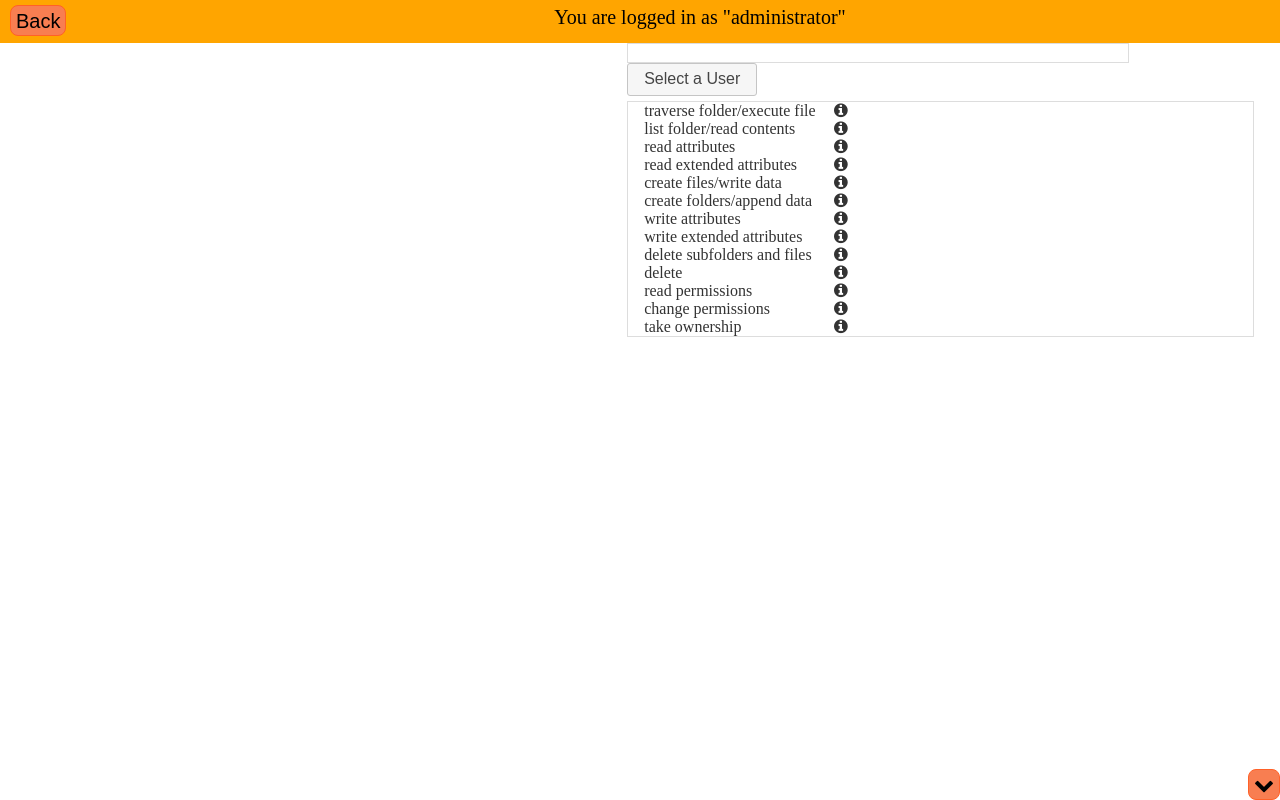
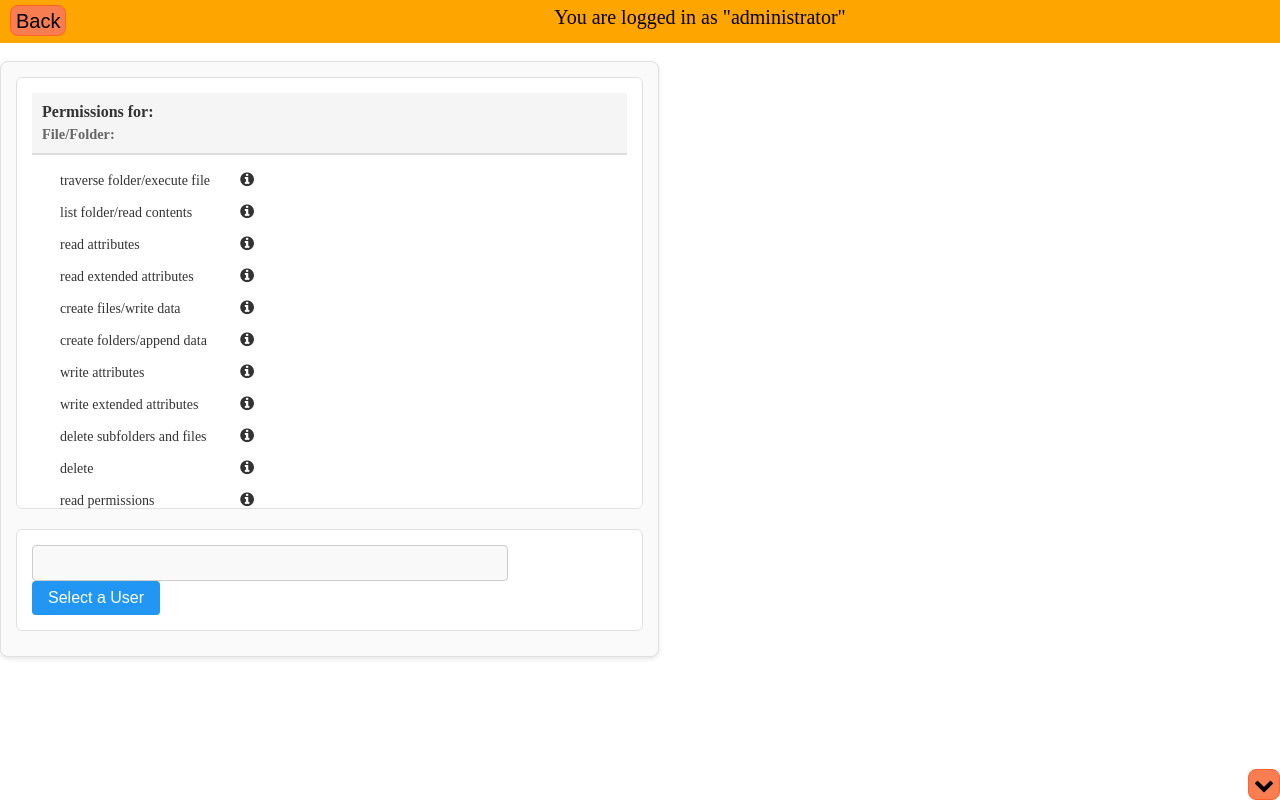
Before and after one commit to CSE256-Fall25/problem-solving-project-ps3, a website: page index.html in a window 1280 px wide. Drawn offline with nearby package versions, Linux system fonts and the light colour scheme; no server answers; a script that the page names is missing; a web font is replaced by a local one.

Commit message:
make side panel nicer

```diff
--- a/fileperms_style.css
+++ b/fileperms_style.css
@@ -1,14 +1,14 @@
 .file {
-    padding: 8;
+    padding: 8px;
     border-bottom: 1px solid #dddddd;
 }
 
 .section {
-    margin-bottom: 5px;
+    margin-bottom: 10px;
 }
 
 .ui-selected {
-    background: #007fff;
+    background: #2196F3;
     color: white;
 }
 
@@ -18,6 +18,75 @@
     right: 0;
 }
 
+#sidepanel {
+    padding: 15px;
+    background-color: #fafafa;
+    border-radius: 8px;
+    border: 1px solid #e0e0e0;
+    box-shadow: 0 2px 4px rgba(0,0,0,0.1);
+}
+
+#effpermpanel {
+    background-color: white;
+    border-radius: 6px;
+    padding: 15px;
+    margin-bottom: 20px;
+    border: 1px solid #e0e0e0;
+    max-height: 400px;
+}
+
+#userselfield_line {
+    background-color: white;
+    padding: 15px;
+    border-radius: 6px;
+    border: 1px solid #e0e0e0;
+    margin-top: 15px;
+}
+
+#userselfield_field {
+    padding: 8px 12px;
+    border-radius: 4px;
+    border: 1px solid #ccc;
+    background-color: #f9f9f9;
+}
+
+#userselfield_button {
+    padding: 8px 16px;
+    background-color: #2196F3;
+    color: white;
+    border: none;
+    border-radius: 4px;
+    cursor: pointer;
+    transition: background-color 0.3s;
+}
+
+#userselfield_button:hover {
+    background-color: #1976D2;
+}
+
+.effective_perm_name {
+    padding: 8px 12px;
+    font-size: 14px;
+}
+
+.effectivecheckcell {
+    text-align: center;
+    color: #4CAF50;
+}
+
+.permbutton {
+    margin-left: 10px;
+    padding: 6px 12px;
+    background-color: #f5f5f5;
+    border: 1px solid #ddd;
+    border-radius: 4px;
+    transition: all 0.2s;
+}
+
+.permbutton:hover {
+    background-color: #e8e8e8;
+    border-color: #999;
+}
 
 #mturk-top-banner-drop-down-content {
     position: absolute;
--- a/view.js
+++ b/view.js
@@ -22,7 +22,7 @@ let effective_permissions_panel = define_new_effective_permissions('effpermpanel
 let user_select_field = define_new_user_select_field('userselfield', 'Select a User', change_selected_user);
 let explanations_dialog = define_new_dialog('expdialog');
 
-$('#sidepanel').append([user_select_field, effective_permissions_panel]);
+$('#sidepanel').append([effective_permissions_panel, user_select_field]);
 
 $('.perm_info').on('click', { target: this }, display_dialog)
 
@@ -38,7 +38,7 @@ function make_file_element(file_obj) {
             <h3 id="${file_hash}_header">
                 <span class="oi oi-folder" id="${file_hash}_icon"/> ${file_obj.filename}
                 <button class="ui-button ui-widget ui-corner-all permbutton" path="${file_hash}" id="${file_hash}_permbutton">
-                    <span class="oi oi-lock-unlocked" id="${file_hash}_permicon"/> Change Permissions
+                    <span class="oi oi-lock-unlocked" id="${file_hash}_permicon"/>  Permissions
                 </button>
             </h3>
         </div>`)
@@ -58,7 +58,7 @@ function make_file_element(file_obj) {
         return $(`<div class='file'  id="${file_hash}_div">
             <span class="oi oi-file" id="${file_hash}_icon"/> ${file_obj.filename}
             <button class="ui-button ui-widget ui-corner-all permbutton" path="${file_hash}" id="${file_hash}_permbutton">
-                <span class="oi oi-lock-unlocked" id="${file_hash}_permicon"/> Permissions
+                <span class="oi oi-lock-unlocked" id="${file_hash}_permicon"/>  Permissions
             </button>
         </div>`)
     }
--- a/view_helper.js
+++ b/view_helper.js
@@ -150,6 +150,14 @@ function define_new_effective_permissions(id_prefix, add_info_col = false, which
     // Set up the table:
     let effective_container = $(`<div id="${id_prefix}" class="ui-widget-content" style="overflow-y:scroll"></div>`)
 
+    // Add header row with better styling
+    effective_container.append(`
+        <div id="${id_prefix}_header" style="font-weight: bold; padding: 10px; background-color: #f5f5f5; border-bottom: 2px solid #ddd; margin-bottom: 10px;">
+            <div style="margin-bottom: 5px;">Permissions for: <span id="${id_prefix}_username_display" style="color: #2196F3;"></span></div>
+            <div style="font-size: 0.9em; color: #666;">File/Folder: <span id="${id_prefix}_filepath_display" style="color: #4CAF50;"></span></div>
+        </div>
+    `)
+
     // If no subset of permissions is passed in, use all of them.
     if(which_permissions === null) {
         which_permissions = Object.values(permissions)
@@ -178,6 +186,11 @@ function define_new_effective_permissions(id_prefix, add_info_col = false, which
         // get current settings:
         let username = effective_container.attr('username')
         let filepath = effective_container.attr('filepath')
+
+        // Update username and filepath display in header
+        $(`#${id_prefix}_username_display`).text(username || '(No user selected)')
+        $(`#${id_prefix}_filepath_display`).text(filepath || '(No file selected)')
+
         // if both properties are set correctly:
         if( username && username.length > 0 && (username in all_users) &&
             filepath && filepath.length > 0 && (filepath in path_to_file)) {
```
